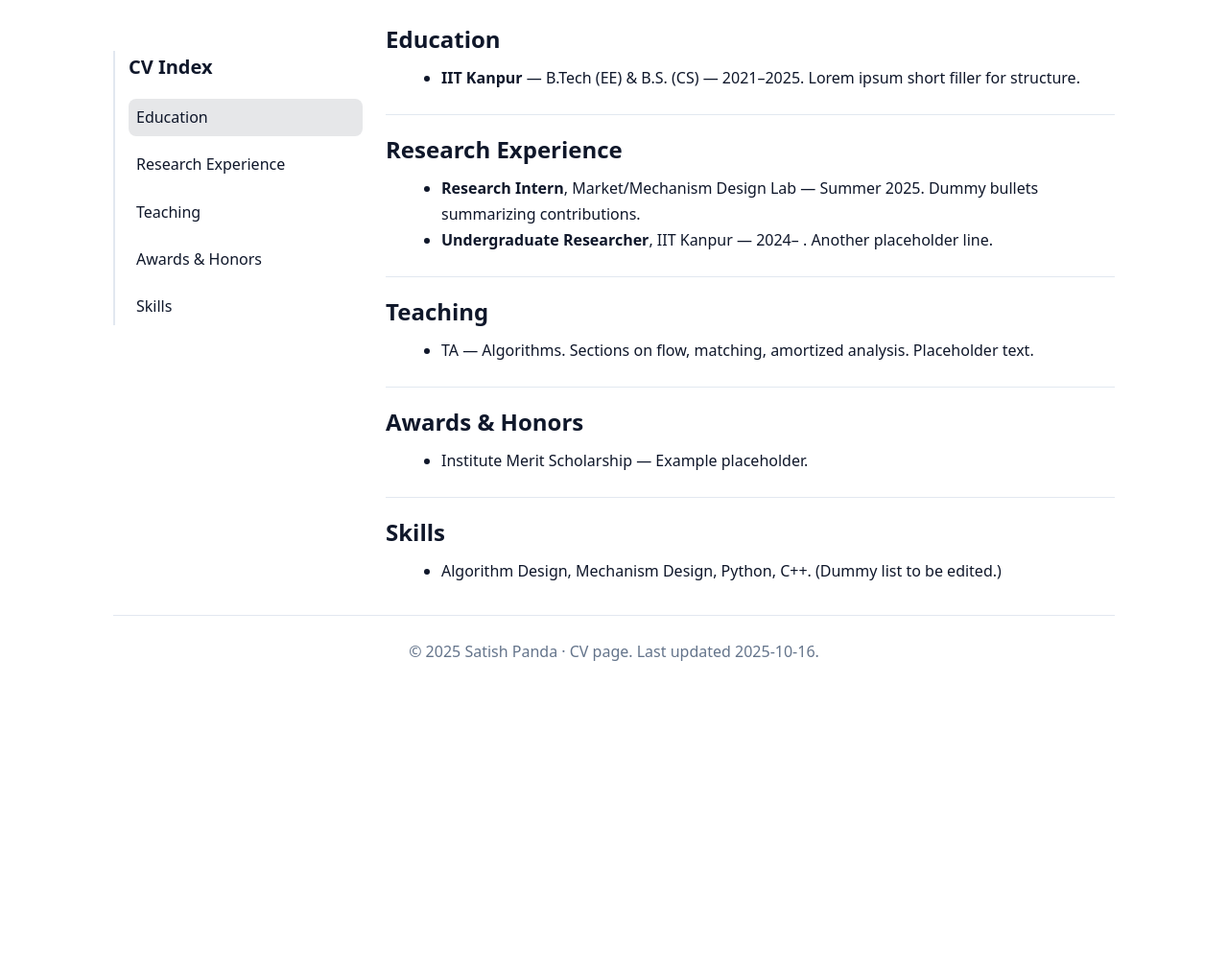
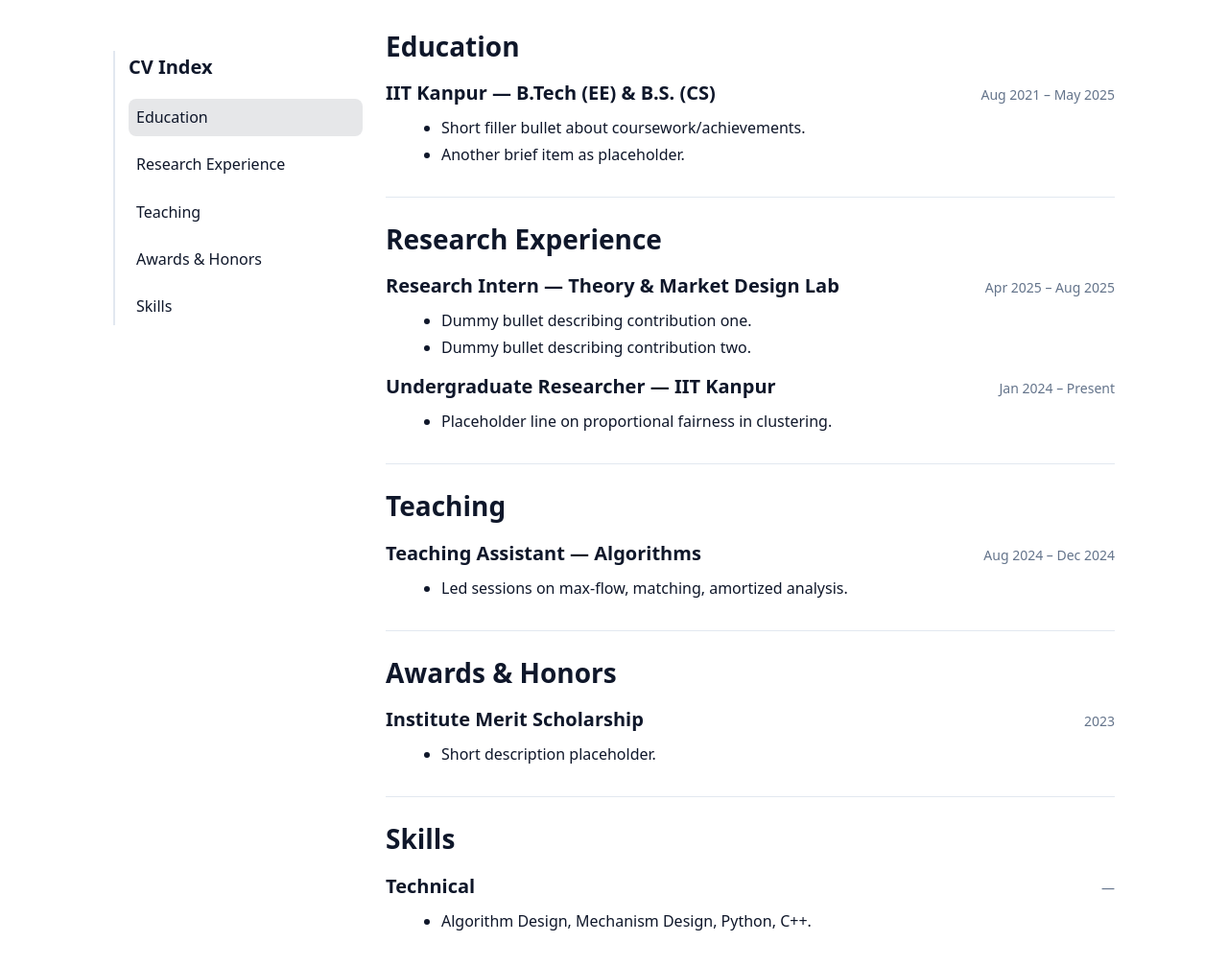
Before and after one commit to Satish-Panda/Satish-Panda.github.io, a plain HTML site: page cv.html in a window 1280 px wide. Shown: the part 204-1211 px from the top of the page at 96% size. Before the commit the page ends 949 px from the top, so only its background shows below. Drawn offline with Linux system fonts and the light colour scheme.

Commit message:
Update cv.html

```diff
--- a/cv.html
+++ b/cv.html
@@ -66,11 +66,20 @@
     .download{ display:inline-flex; align-items:center; gap:8px; white-space:nowrap }
     .download .btn{ display:inline-flex; align-items:center; gap:8px }
 
-    section.cv{ padding:8px 0 18px 0; border-bottom:1px solid var(--border) }
-    section.cv:last-of-type{ border-bottom:none }
-    section.cv h3{ margin:8px 0 6px; font-size:clamp(18px,2.2vw,24px) }
-    .muted{ color:var(--muted) }
-    ul{ margin:6px 0 6px 18px }
+    /* Section vs Subsection */
+    section.cv-section{ padding:10px 0 20px 0; border-bottom:1px solid var(--border) }
+    section.cv-section:last-of-type{ border-bottom:none }
+    /* Section headings: larger */
+    section.cv-section > h3{ margin:10px 0 8px; font-size:clamp(20px,2.6vw,28px); font-weight:800 }
+
+    /* Subsection headings: smaller, unindented, with right-aligned dates */
+    .subsection{ margin:8px 0 10px 0; }
+    .subhead{ display:flex; align-items:baseline; justify-content:space-between; gap:12px; }
+    .subhead h4{ margin:0; font-size:clamp(16px,2.1vw,20px); font-weight:700 }
+    .dates{ color:var(--muted); font-size:clamp(12px,1.6vw,14px); white-space:nowrap }
+
+    /* Bullets inside subsection: slightly indented */
+    .subsection ul{ margin:6px 0 6px 18px }
   </style>
 
   <script>
@@ -103,7 +112,7 @@
     </header>
 
     <main>
-      <!-- LEFT: Sticky index linking to sections on this page -->
+      <!-- LEFT: Sticky index linking to SECTIONS ONLY -->
       <aside class="index">
         <div class="index-inner" id="cv-index">
           <h2>CV Index</h2>
@@ -115,7 +124,7 @@
         </div>
       </aside>
 
-      <!-- RIGHT: CV content (dummy content for now) -->
+      <!-- RIGHT: CV content with sections & subsections (subsections won't appear in index) -->
       <section>
         <div class="cv-header">
           <div class="cv-title">Curriculum Vitae</div>
@@ -124,40 +133,85 @@
           </div>
         </div>
 
-        <section id="edu" class="cv">
+        <!-- SECTION: Education -->
+        <section id="edu" class="cv-section">
           <h3>Education</h3>
+          <div class="subsection">
+            <div class="subhead">
+              <h4>IIT Kanpur — B.Tech (EE) & B.S. (CS)</h4>
+              <span class="dates">Aug 2021 – May 2025</span>
+            </div>
             <ul>
-            <li><strong>IIT Kanpur</strong> — B.Tech (EE) & B.S. (CS) — 2021–2025. Lorem ipsum short filler for structure.</li>
+              <li>Short filler bullet about coursework/achievements.</li>
+              <li>Another brief item as placeholder.</li>
             </ul>
+          </div>
         </section>
 
-        <section id="rex" class="cv">
+        <!-- SECTION: Research Experience -->
+        <section id="rex" class="cv-section">
           <h3>Research Experience</h3>
+          <div class="subsection">
+            <div class="subhead">
+              <h4>Research Intern — Theory & Market Design Lab</h4>
+              <span class="dates">Apr 2025 – Aug 2025</span>
+            </div>
             <ul>
-            <li><strong>Research Intern</strong>, Market/Mechanism Design Lab — Summer 2025. Dummy bullets summarizing contributions.</li>
-            <li><strong>Undergraduate Researcher</strong>, IIT Kanpur — 2024– . Another placeholder line.</li>
+              <li>Dummy bullet describing contribution one.</li>
+              <li>Dummy bullet describing contribution two.</li>
             </ul>
+          </div>
+          <div class="subsection">
+            <div class="subhead">
+              <h4>Undergraduate Researcher — IIT Kanpur</h4>
+              <span class="dates">Jan 2024 – Present</span>
+            </div>
+            <ul>
+              <li>Placeholder line on proportional fairness in clustering.</li>
+            </ul>
+          </div>
         </section>
 
-        <section id="teach" class="cv">
+        <!-- SECTION: Teaching -->
+        <section id="teach" class="cv-section">
           <h3>Teaching</h3>
+          <div class="subsection">
+            <div class="subhead">
+              <h4>Teaching Assistant — Algorithms</h4>
+              <span class="dates">Aug 2024 – Dec 2024</span>
+            </div>
             <ul>
-            <li>TA — Algorithms. Sections on flow, matching, amortized analysis. Placeholder text.</li>
+              <li>Led sessions on max-flow, matching, amortized analysis.</li>
             </ul>
+          </div>
         </section>
 
-        <section id="awards" class="cv">
+        <!-- SECTION: Awards & Honors -->
+        <section id="awards" class="cv-section">
           <h3>Awards & Honors</h3>
+          <div class="subsection">
+            <div class="subhead">
+              <h4>Institute Merit Scholarship</h4>
+              <span class="dates">2023</span>
+            </div>
             <ul>
-            <li>Institute Merit Scholarship — Example placeholder.</li>
+              <li>Short description placeholder.</li>
             </ul>
+          </div>
         </section>
 
-        <section id="skills" class="cv">
+        <!-- SECTION: Skills -->
+        <section id="skills" class="cv-section">
           <h3>Skills</h3>
+          <div class="subsection">
+            <div class="subhead">
+              <h4>Technical</h4>
+              <span class="dates">—</span>
+            </div>
             <ul>
-            <li>Algorithm Design, Mechanism Design, Python, C++. (Dummy list to be edited.)</li>
+              <li>Algorithm Design, Mechanism Design, Python, C++.</li>
             </ul>
+          </div>
         </section>
       </section>
     </main>
@@ -168,8 +222,8 @@
   </div>
 
   <script>
-    // Active state sync on the sticky index while scrolling
-    const sections = [...document.querySelectorAll('section.cv')];
+    // Active index highlight for SECTIONS (not subsections)
+    const sections = [...document.querySelectorAll('section.cv-section')];
     const links = [...document.querySelectorAll('#cv-index a')];
     const byId = id => links.find(a => a.getAttribute('href') === `#${id}`);
 
```
Lines whose indentation alone changed are shown as unchanged.
